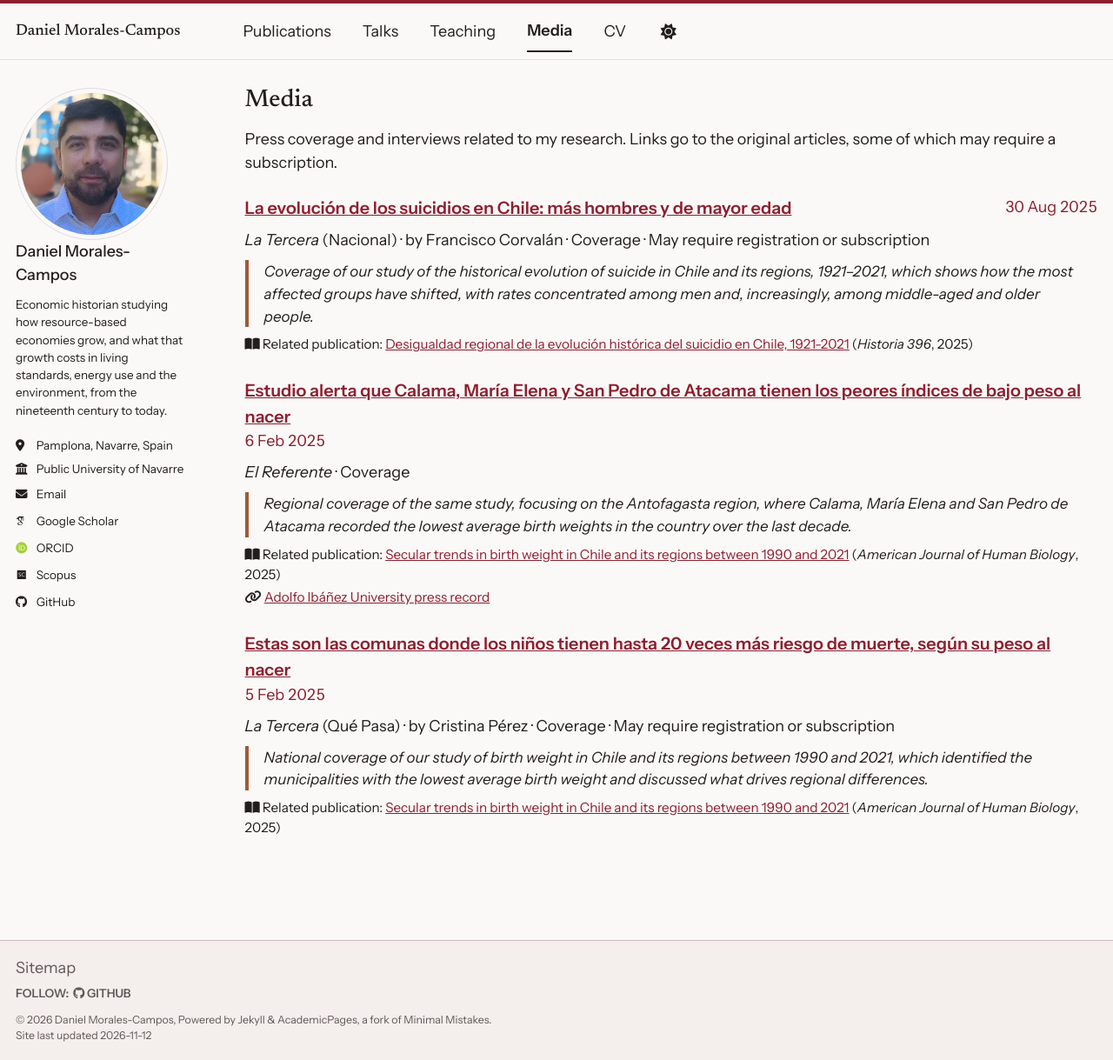
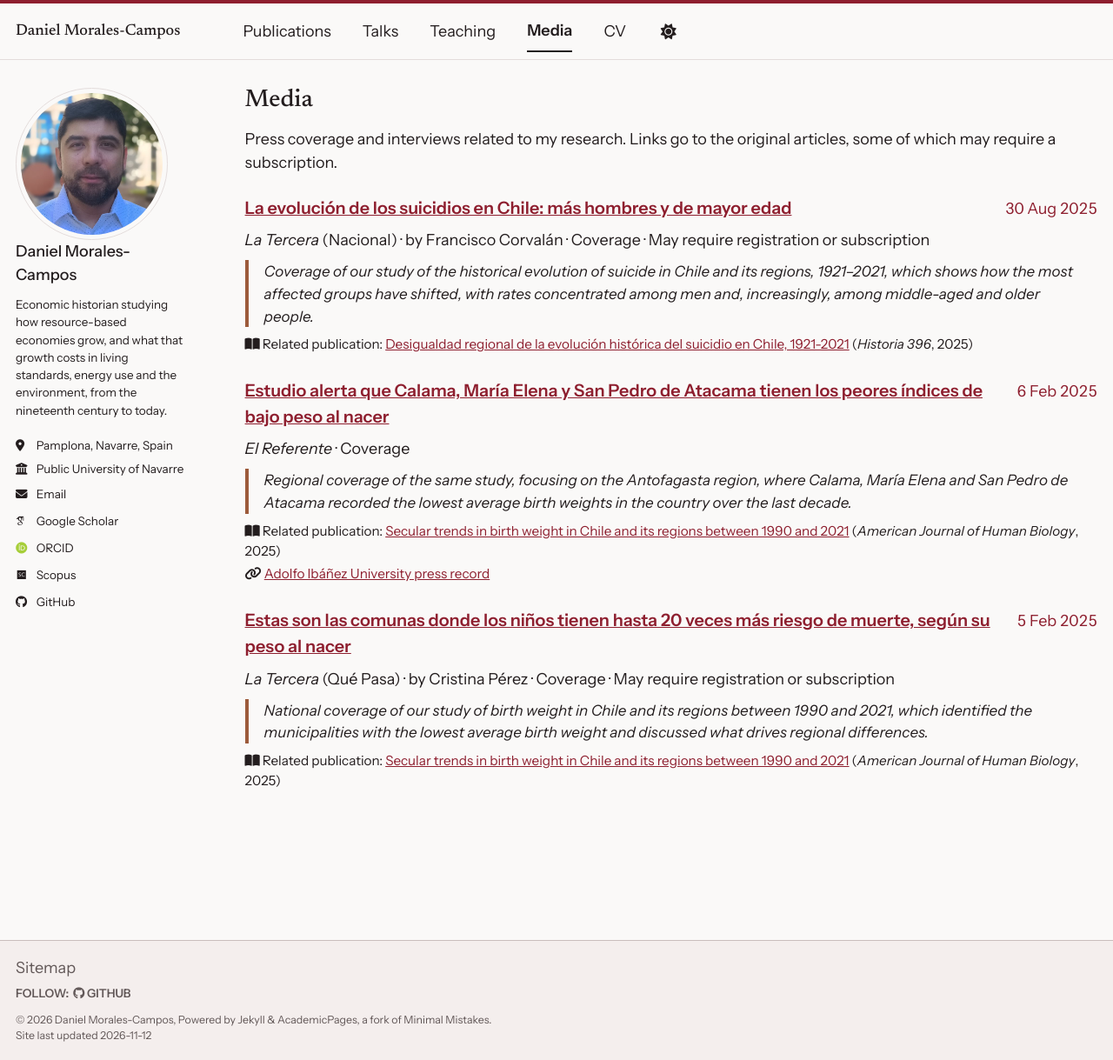
Before and after one commit to danielmoralesc/danielmoralesc.github.io, a Jekyll site: the page built from _pages/media.html, in a window 1280 px wide and 1219 px high. Shown: the whole window at 87% size. Built offline with Jekyll 4.4.1, drawn with Linux system fonts in a browser that asks for light colours; some web fonts are replaced; a script bundle is joined from its source files by our own code; library files that are not in the unit come from our copies.

Commit message:
Fechas siempre a la derecha en listas del CV
Con títulos largos la fecha bajaba junto al título; ahora el título se ajusta a la izquierda y la fecha conserva su columna a la derecha (Talks, Teaching, CV).

```diff
--- a/_sass/layout/_json_cv.scss
+++ b/_sass/layout/_json_cv.scss
@@ -242,8 +242,10 @@
 .cv-label { font-size: 1.2rem; font-weight: bold; margin: 0 0 0.25rem; }
 .cv-headline { margin: 0 0 0.75rem; }
 .cv-profiles { flex-wrap: wrap; }
-.cv-item-header { flex-wrap: wrap; gap: 0 1rem; }
-.cv-item-date { white-space: nowrap; }
+/* Title wraps on the left; the date keeps its own column on the right, never drops below the title */
+.cv-item-header { flex-wrap: nowrap; align-items: baseline; gap: 0 1.25rem; }
+.cv-item-title { flex: 1 1 auto; min-width: 0; }
+.cv-item-date { flex: 0 0 auto; margin-left: auto; text-align: right; white-space: nowrap; }
 .cv-skill-keyword { border: 1px solid var(--global-border-color); }
 .cv-skill-keywords { margin-top: 0.5rem; }
 .cv-publications { padding-left: 1.5rem; }
```
